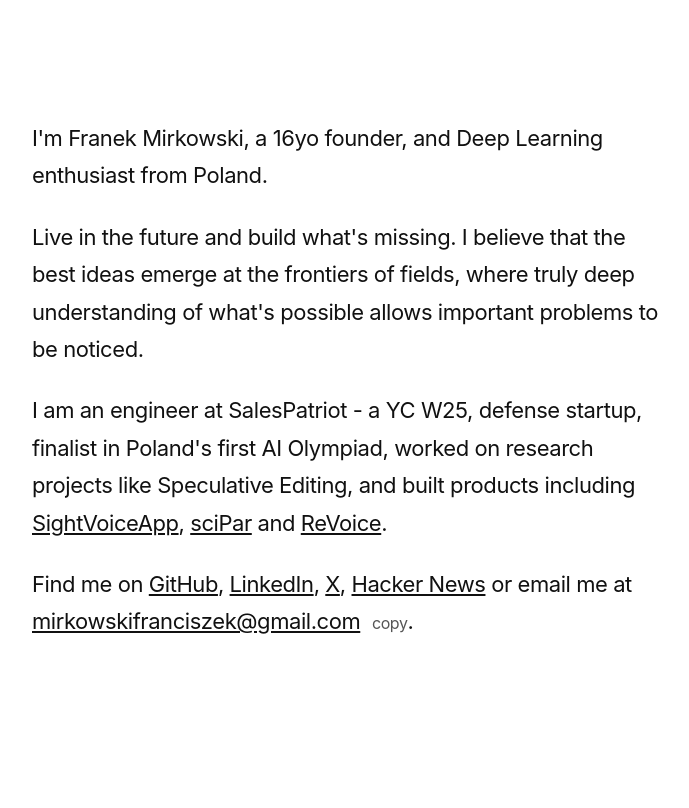
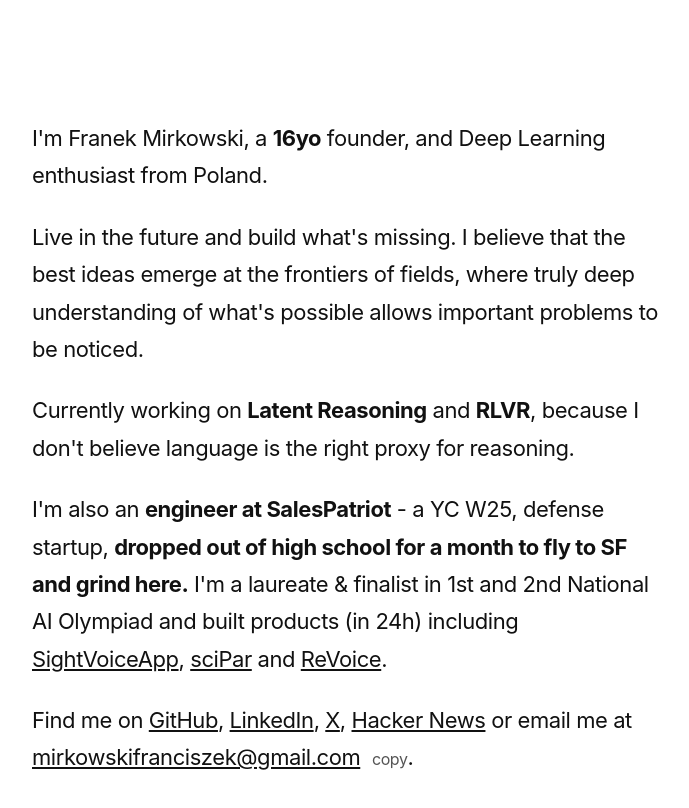
Before and after one commit to fmirkowski/fmirkowski.github.io, a React (Vite) app: page /#/ in a window 1280 px wide. Shown: the top 808 px of the page, without its empty margins (292-981 px from the left). Built offline with nearby package versions, Linux system fonts and the light colour scheme.

Commit message:
text changes

```diff
--- a/src/components/Bio.tsx
+++ b/src/components/Bio.tsx
@@ -54,7 +54,7 @@
   return (
     <Container>
       <Paragraph>
-        I'm Franek Mirkowski, a 16yo founder, and Deep Learning enthusiast from Poland.
+        I'm Franek Mirkowski, a <strong>16yo</strong> founder, and Deep Learning enthusiast from Poland.
       </Paragraph>
 
       <Paragraph>
@@ -62,9 +62,12 @@
       </Paragraph>
 
       <Paragraph>
-        I am an engineer at SalesPatriot - a YC W25, defense startup, finalist in Poland's first AI Olympiad, worked on research projects like Speculative Editing, and built products including <Link href="https://sightvoiceapp.vercel.app" target="_blank" rel="noopener noreferrer">SightVoiceApp</Link>, <Link href="https://scipar.vercel.app" target="_blank" rel="noopener noreferrer">sciPar</Link> and <Link href="https://revoice-wwh.vercel.app" target="_blank" rel="noopener noreferrer">ReVoice</Link>.
+        Currently working on <strong>Latent Reasoning</strong> and <strong>RLVR</strong>, because I don't believe language is the right proxy for reasoning.
       </Paragraph>
 
+      <Paragraph>
+        I'm also an <strong>engineer at SalesPatriot</strong> - a YC W25, defense startup, <strong>dropped out of high school for a month to fly to SF and grind here.</strong> I'm a laureate & finalist in 1st and 2nd National AI Olympiad and built products (in 24h) including <Link href="https://sightvoiceapp.vercel.app" target="_blank" rel="noopener noreferrer">SightVoiceApp</Link>, <Link href="https://scipar.vercel.app" target="_blank" rel="noopener noreferrer">sciPar</Link> and <Link href="https://revoice-wwh.vercel.app" target="_blank" rel="noopener noreferrer">ReVoice</Link>.
+      </Paragraph>
       <Paragraph>
         Find me on{' '}
         <Link href="https://github.com/fmirkowski" target="_blank" rel="noopener noreferrer">
```
